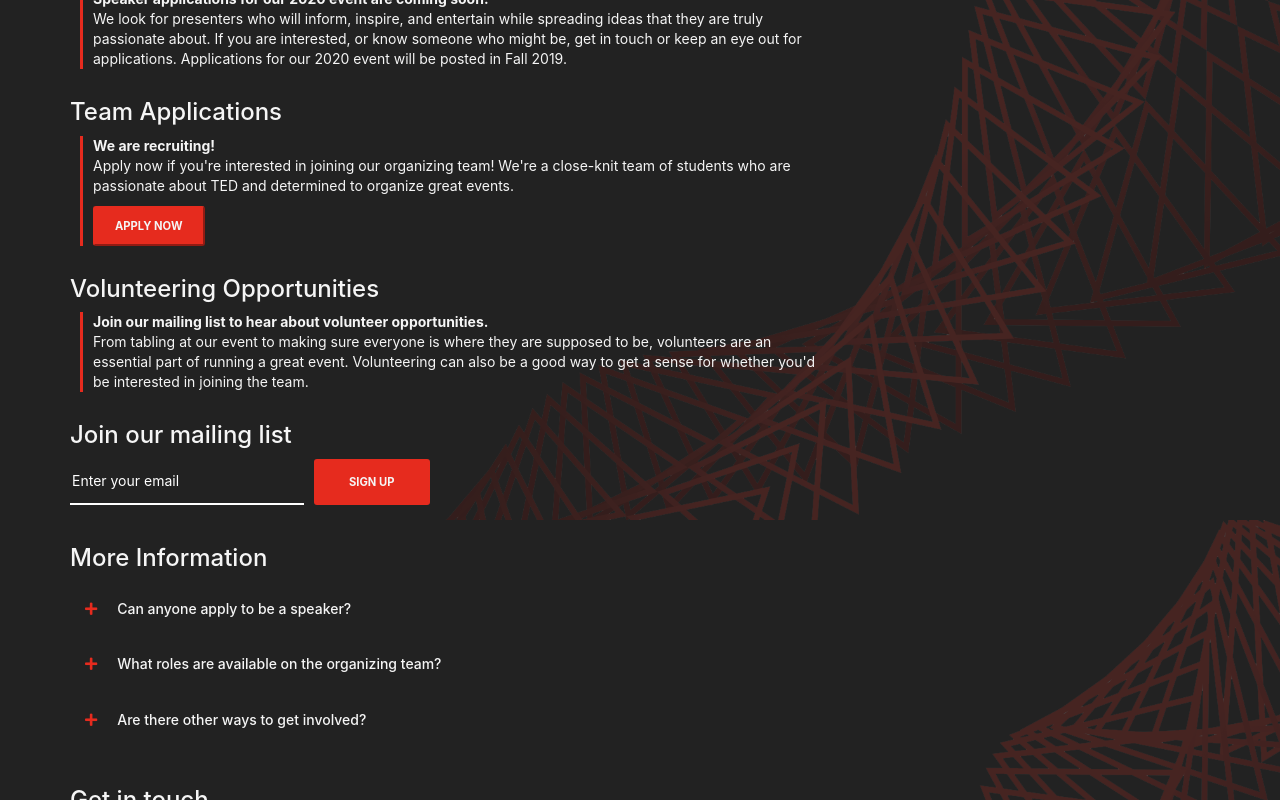
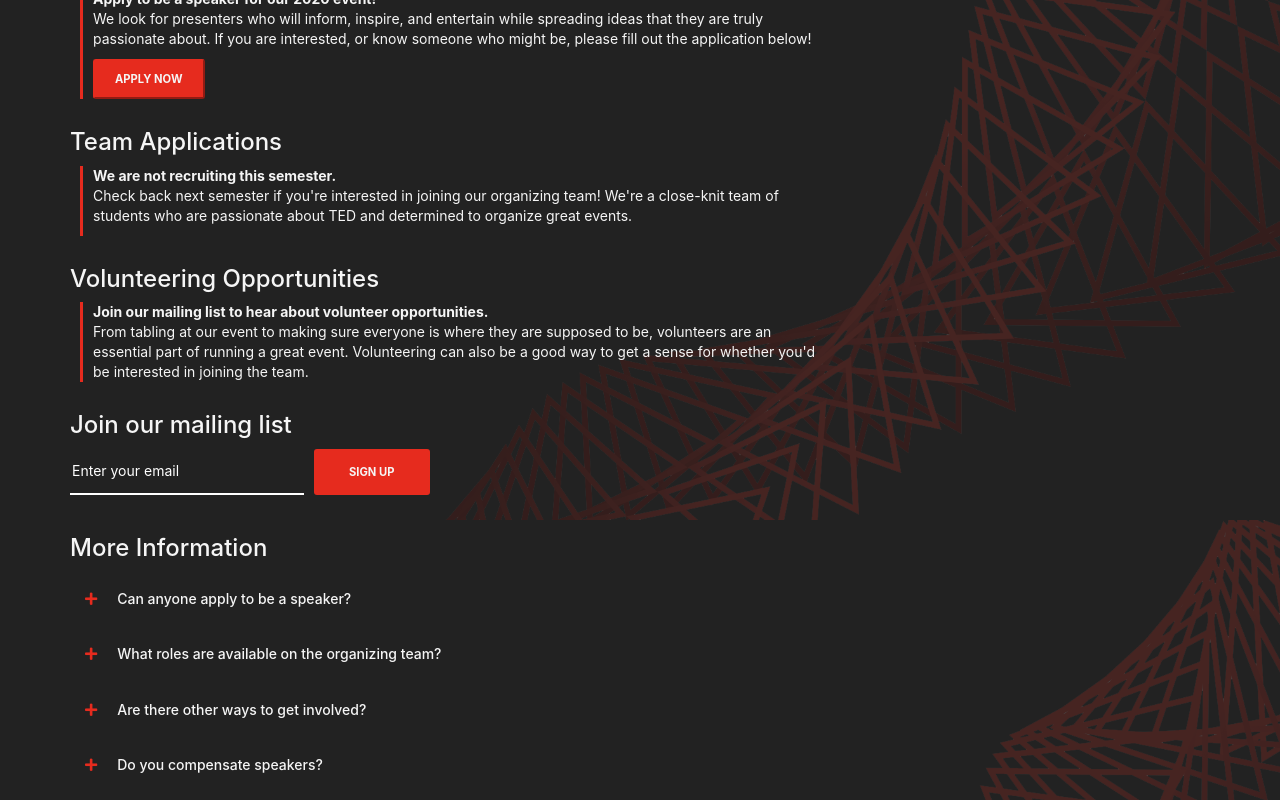
Before and after one commit to adams583/tedxcornell-react, a React (Create React App) app: page /apply in a window 1280 px wide. Shown: the part 280-1080 px from the top of the page. Built offline with nearby package versions, Linux system fonts and the light colour scheme.

Commit message:
make it better

```diff
--- a/src/apply/Apply.js
+++ b/src/apply/Apply.js
@@ -34,13 +34,19 @@
       key: "2",
       question: "What roles are available on the organizing team?",
       answer:
-        "Our organizers work on speaker curation, finance and sponsorship, design and marketing, website design, and more. This year we are prioritizing finance, marketing, and website design roles, but if you're interested in another role, we encourange you to submit an application anyways!"
+        "Our organizers work on speaker curation, finance and sponsorship, design and marketing, website design, and more." +
+        "Check back next semester to see what positions we're looking for."
     },
     {
       key: "3",
       question: "Are there other ways to get involved?",
       answer:
         "We will be looking for volunteers willing to help with tasks leading up to the event and on the day of the event. If you'd like to meet the team and get a sense of what it's like being on the organizing side of the event, keep an eye out for our volunteering opportunities."
+    },
+    {
+      key: "4",
+      question: "Do you compensate speakers?",
+      answer: "TEDx events are not allowed to pay speakers; however, we can cover travel and lodging for speakers outside of Ithaca. We do our best to provide all the support we can to our speakers."
     }
   ];
 
@@ -55,32 +61,36 @@
             <Col md={8}>
               <h3>Speaker Applications</h3>
               <p className="left-border">
-                <b>Speaker applications for our 2020 event are coming soon.</b>
+                <b>Apply to be a speaker for our 2020 event!</b>
                 <br />
                 We look for presenters who will inform, inspire, and entertain
                 while spreading ideas that they are truly passionate about. If
-                you are interested, or know someone who might be, get in touch
-                or keep an eye out for applications. Applications for our 2020
-                event will be posted in Fall 2019.
+                you are interested, or know someone who might be, please fill out
+                the application below!
+              <div className = "padding-top">
+                <CustomButton
+                  text="Apply Now"
+                  color="#e62b1e"
+                  href="https://docs.google.com/forms/d/e/1FAIpQLSdbprNl5FgBHC-sHxWkMor8JGqnkL6jK8TGRS0vS4CI0GJwIQ/viewform?usp=sf_link" />
+              </div>
               </p>
-              {/* <CustomButton text="Apply Now" color="#e62b1e" /> */}
             </Col>
           </Row>
           <Row>
             <Col md={8}>
               <h3>Team Applications</h3>
               <p className="left-border">
-                <b>We are recruiting!</b>
+                <b>We are not recruiting this semester.</b>
                 <br />
-                Apply now if you're interested in joining our organizing team!
+                Check back next semester if you're interested in joining our organizing team!
                 We're a close-knit team of students who are passionate about TED
                 and determined to organize great events.
                 <div className="padding-top">
-                  <CustomButton
+                  {/*<CustomButton
                     text="Apply Now"
                     color="#e62b1e"
                     href="https://docs.google.com/forms/d/e/1FAIpQLSfdvefoTzOe37qstAXd1I_ECZ6zEBG9NKAaA1QeD5_rsIzD7g/viewform?usp=sf_link"
-                  />
+                  />*/}
                 </div>
               </p>
             </Col>
--- a/src/faq/FAQ.js
+++ b/src/faq/FAQ.js
@@ -17,7 +17,7 @@
       key: "1",
       question: "Can I help organize the event?",
       answer:
-        'Yes! We are currently recruiting for our 2020 organizing team. Visit our "Apply" page to get involved.'
+        'Our team is fully staffed this semester, but check back next semester! Look out for voluteer opporutnites as another way to get involved.'
     },
     {
       key: "2",
--- a/src/home/Home.js
+++ b/src/home/Home.js
@@ -44,7 +44,7 @@
                 <h1>TEDxCornellUniversity</h1>
               </strong>
               <p className="lead font-weight-normal">
-                Applications to be a part of our 2020 organizing team are open!
+                Speaker applications for our 2020 event are now open!
               </p>
               <div>
                 <CustomButton text="Apply Now" color="#e62b1e" href="/apply" />
@@ -116,11 +116,10 @@
                     <h3>Get Involved</h3>
                     <p>
                       Interested in getting involved on the speaking or
-                      organizing side? Applications for our organizing team are
-                      now open, and speaker applications will be out soon! We
-                      look for students passionate about TEDx in applications
-                      for our organizing team, and anyone with a great idea for
-                      a talk can apply to be a speaker.
+                      organizing side? Speaker applications a now open! Anyone
+                      with a great idea for a talk can apply to be a speaker. If
+                      you're looking to become a part of our organizing team,
+                      check back next semester for details.
                     </p>
                     <CustomButton
                       text="Apply Now"
```
Also changed, not shown: 1 other file (tests, documents, lock files or other folders).
